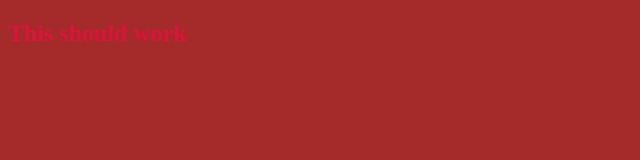
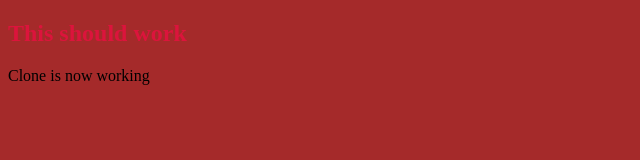
Before and after one commit to jamesoyanna/login-form, a plain HTML site: page index.html in a window 1280 px wide. Shown: the whole page, without its empty margins (0-640 px from the left). Drawn offline with Linux system fonts and the light colour scheme.

Commit message:
Updated html

```diff
--- a/index.html
+++ b/index.html
@@ -8,5 +8,6 @@
 </head>
 <body>
     <h2>This  should work</h2>
+    <p>Clone is now working</p>
 </body>
 </html>
```
